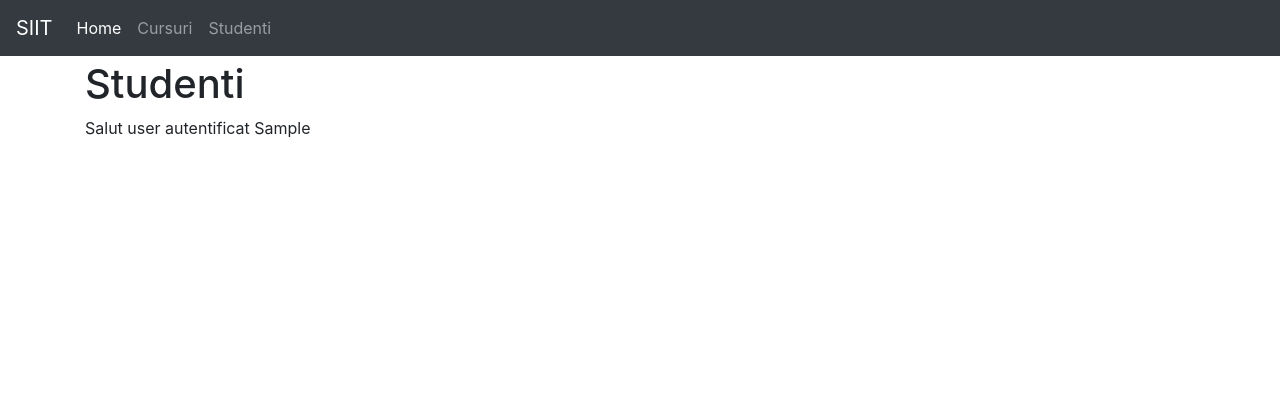
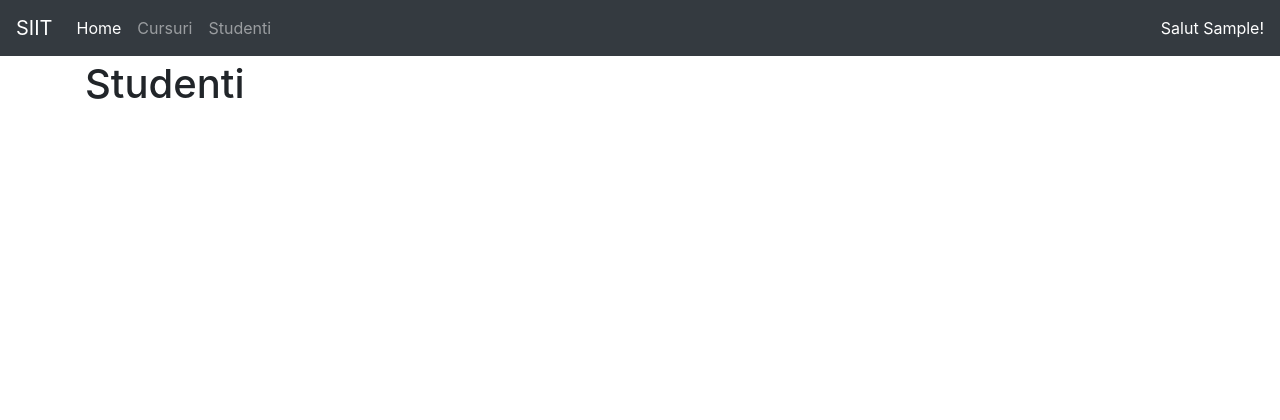
Before and after one commit to comandrei/django-siit, a Django app: page /studenti in a window 1280 px wide. Shown: the top 420 px of the page. Run offline with Django 4.2, Linux system fonts and the light colour scheme; the visitor is signed in with stand-in values (Sample User, id 1); data that the repository does not hold is empty; some libraries are stand-ins or nearby versions.

Commit message:
Login status in header

```diff
--- a/sample_project/curs/templates/base.html
+++ b/sample_project/curs/templates/base.html
@@ -68,6 +68,13 @@ code {
               <a class="nav-link" href="/studenti">Studenti</a>
             </li>
           </ul>
+          <div class="pull-right" style="color:white">
+            {% if user.is_authenticated %}
+                Salut  {{ user.username | capfirst }}!
+            {% else %}
+                Esti neautentificat!
+            {% endif %}
+          </div>
         </div>
       </nav>
     </header>
--- a/sample_project/curs/templates/studenti.html
+++ b/sample_project/curs/templates/studenti.html
@@ -18,10 +18,4 @@
           </table>
         </div>
         {% endfor %}
-
-        {% if user.is_authenticated %}
-            Salut user autentificat {{ user.username | capfirst }}
-        {% else %}
-            Esti neautentificat
-        {% endif %}
 {% endblock %}
```
